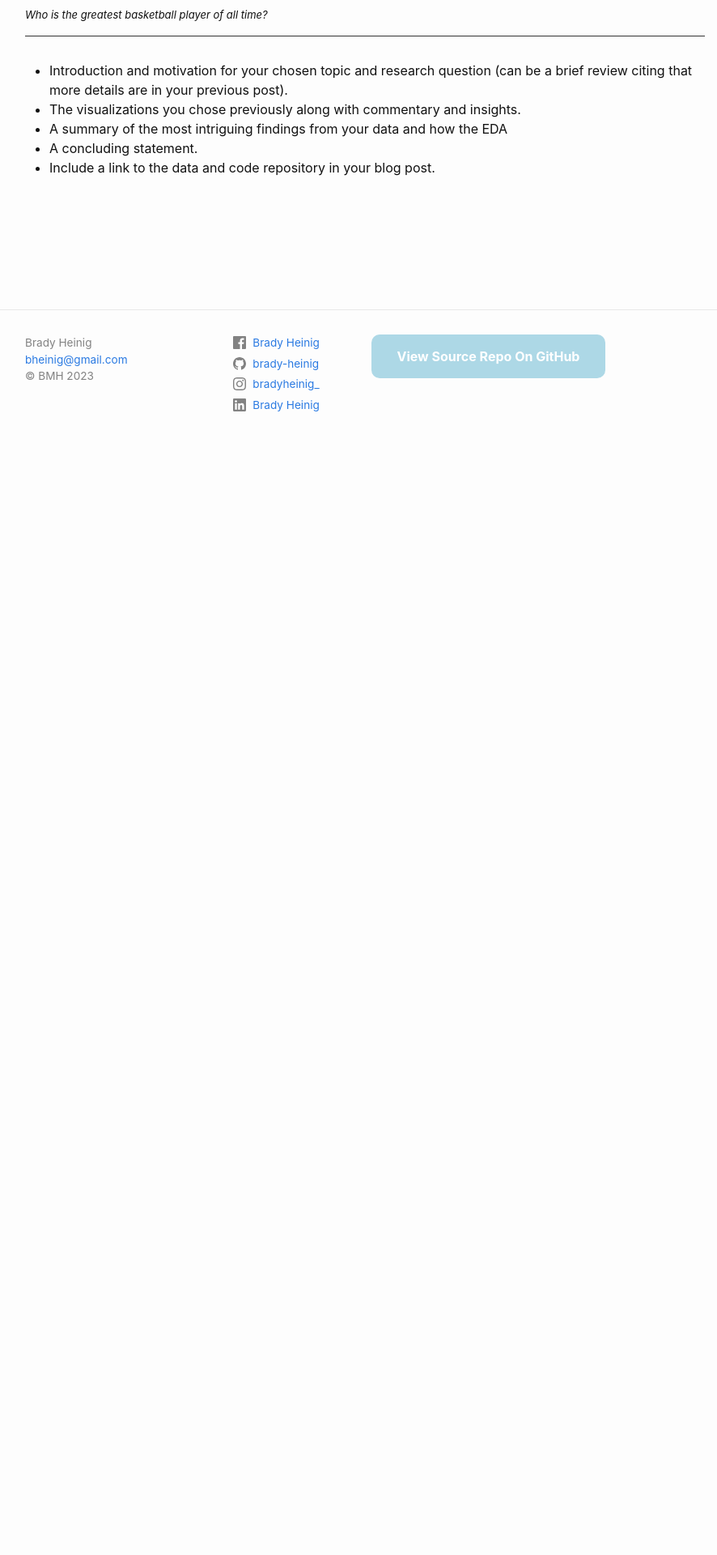
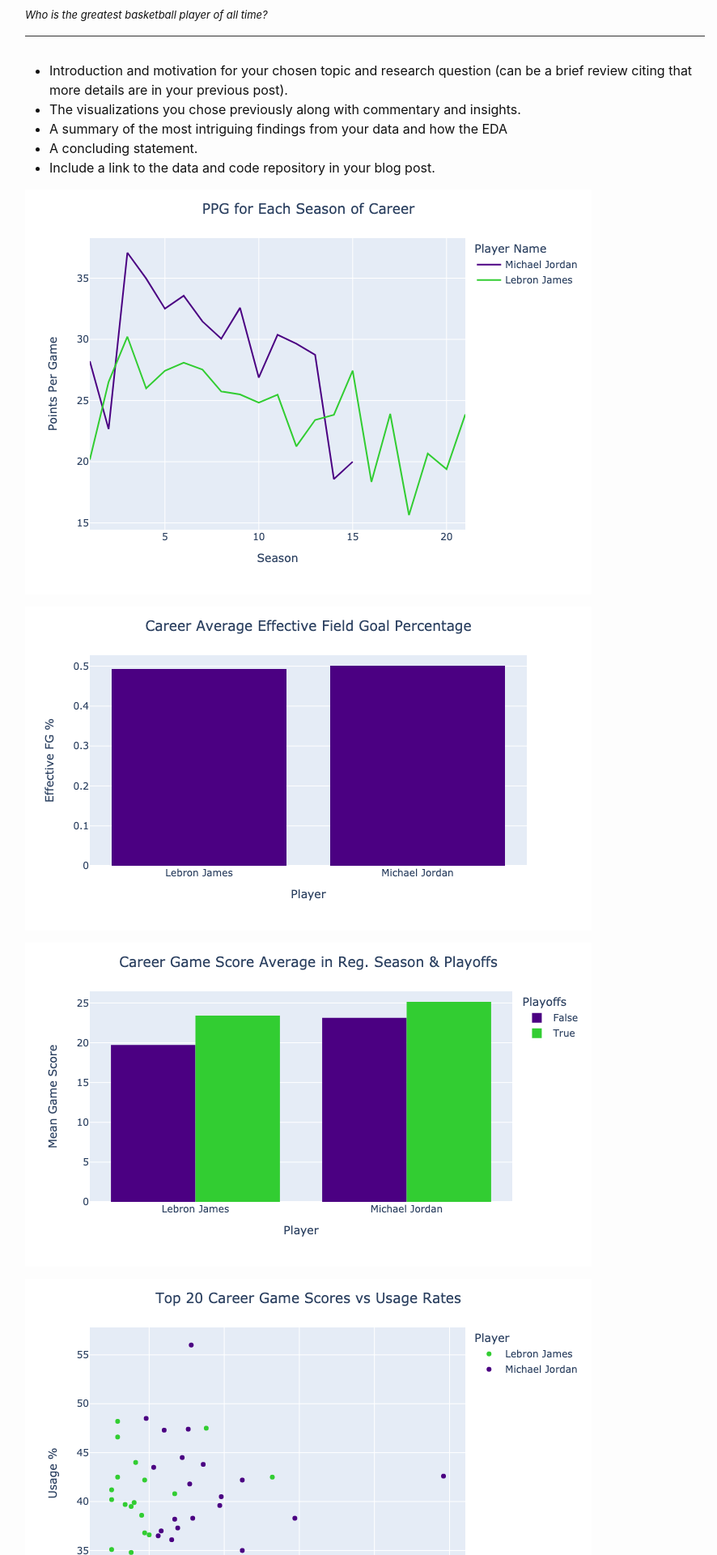
Before and after one commit to brady-heinig/brady-heinig.github.io, a Jekyll site: the page built from _posts/2023-12-09-NBA-EDA.md, in a window 1280 px wide. Shown: the part 330-2250 px from the top of the page at 81% size, without its empty margins (189-1075 px from the left). Built offline with Jekyll 4.4.1, drawn with Linux system fonts in a browser that asks for light colours; comment, search, counter and statistics services are not loaded; before the commit the page ends 900 px from its top, so only the background shows below that.

Commit message:
Update 2023-12-09-NBA-EDA.md

```diff
--- a/_posts/2023-12-09-NBA-EDA.md
+++ b/_posts/2023-12-09-NBA-EDA.md
@@ -10,3 +10,17 @@
 - A summary of the most intriguing findings from your data and how the EDA
 - A concluding statement.
 - Include a link to the data and code repository in your blog post.
+
+<img src="{{https://brady-heinig.github.io}}/assets/images/ppg.png"/>
+
+<img src="{{https://brady-heinig.github.io}}/assets/images/efg.png"/>
+
+<img src="{{https://brady-heinig.github.io}}/assets/images/game_score.png"/>
+
+<img src="{{https://brady-heinig.github.io}}/assets/images/top20.png"/>
+
+<img src="{{https://brady-heinig.github.io}}/assets/images/violin.png"/>
+
+<img src="{{https://brady-heinig.github.io}}/assets/images/mj_heatmap.png"/>
+
+<img src="{{https://brady-heinig.github.io}}/assets/images/lbj_heatmap.png"/>
```
